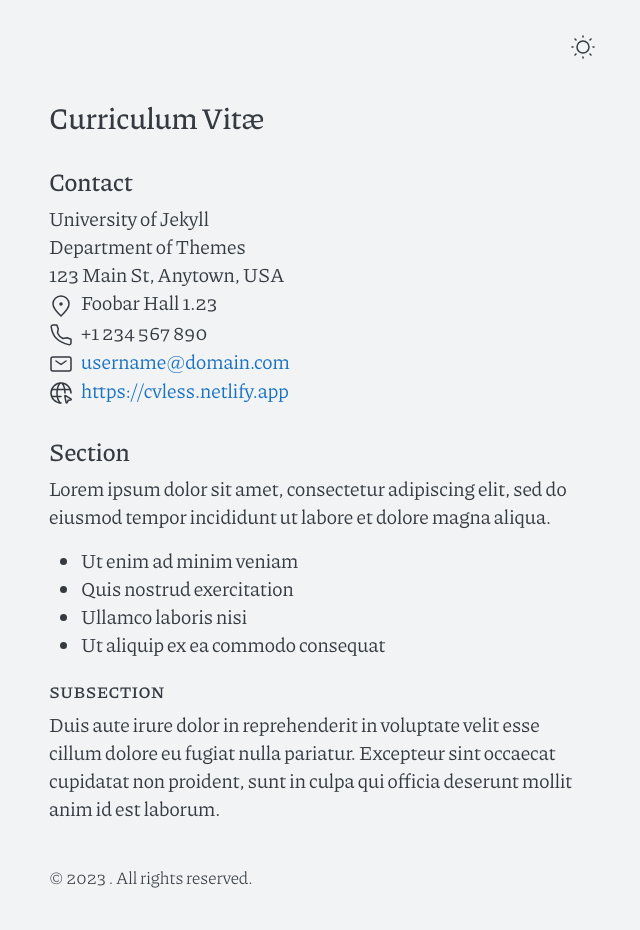
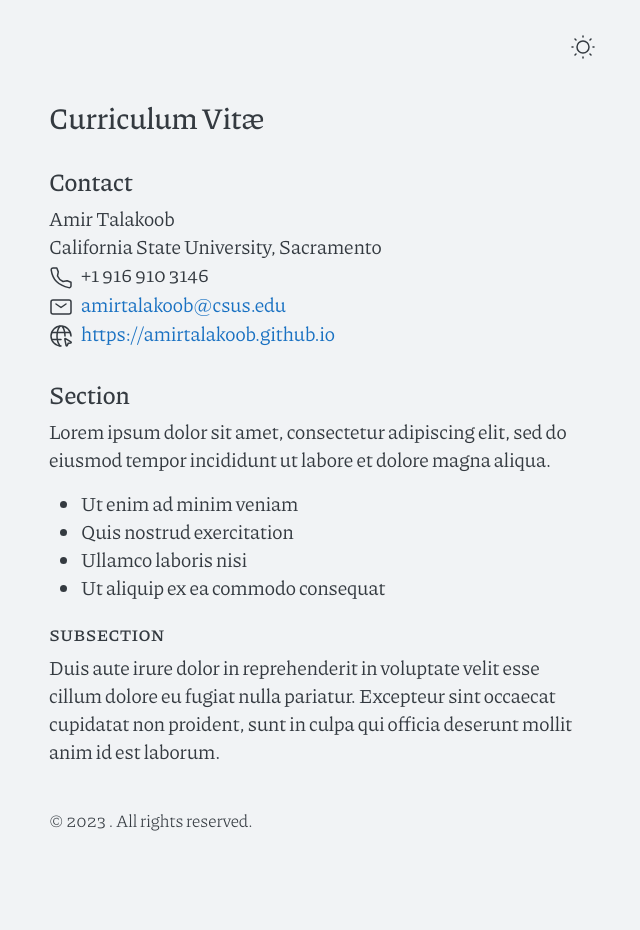
Before and after one commit to AmirTalakoob/AmirTalakoob.github.io, a Jekyll site: the page built from cv.md, in a window 1280 px wide. Shown: the whole page, without its empty margins (318-958 px from the left). Built offline with Jekyll 4.4.1, drawn with Linux system fonts in a browser that asks for light colours; after the commit the page ends 900 px from its top, so only the background shows below that.

Commit message:
Update contact.html

```diff
--- a/_includes/contact.html
+++ b/_includes/contact.html
@@ -1,12 +1,10 @@
 <div class="contact">
   <h2>Contact</h2>
   <ul>
-    <li>University of Jekyll</li>
-    <li>Department of Themes</li>
-    <li>123 Main St, Anytown, USA</li>
-    <li><span class="li-icon">{% include svg/pin-alt.svg %}</span><span>Foobar Hall 1.23</span></li>
-    <li><span class="li-icon">{% include svg/phone.svg %}</span><span>+1 234 567 890</span></li>
-    <li><span class="li-icon">{% include svg/mail.svg %}</span><a href="mailto:username@domain.com">username@domain.com</a></li>
-    <li><span class="li-icon">{% include svg/internet.svg %}</span><a href="https://cvless.netlify.app">https://cvless.netlify.app</a></li>
+    <li>Amir Talakoob</li>
+    <li>California State University, Sacramento</li>
+    <li><span class="li-icon">{% include svg/phone.svg %}</span><span>+1 916 910 3146</span></li>
+    <li><span class="li-icon">{% include svg/mail.svg %}</span><a href="mailto:username@domain.com">amirtalakoob@csus.edu</a></li>
+    <li><span class="li-icon">{% include svg/internet.svg %}</span><a href="https://cvless.netlify.app">https://amirtalakoob.github.io</a></li>
   </ul>
 </div>
```
